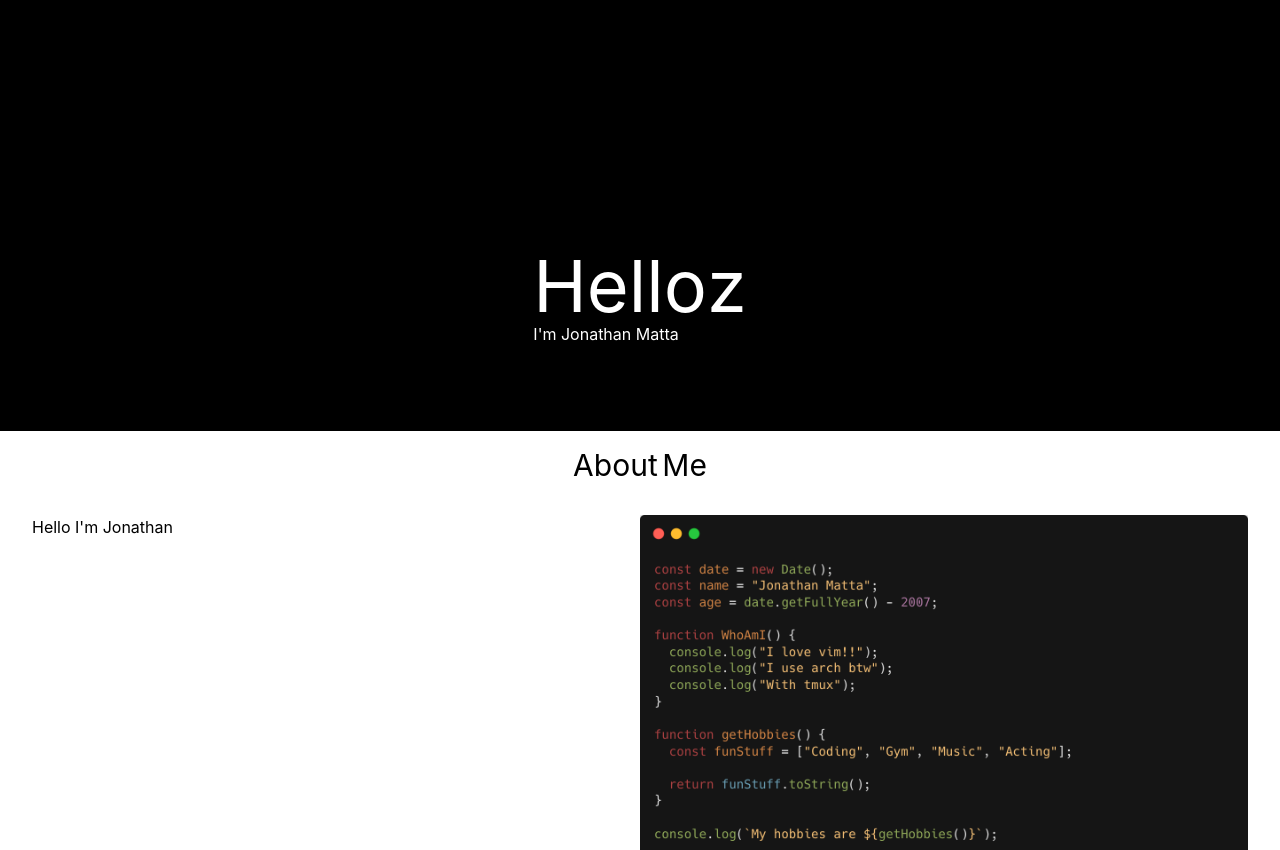
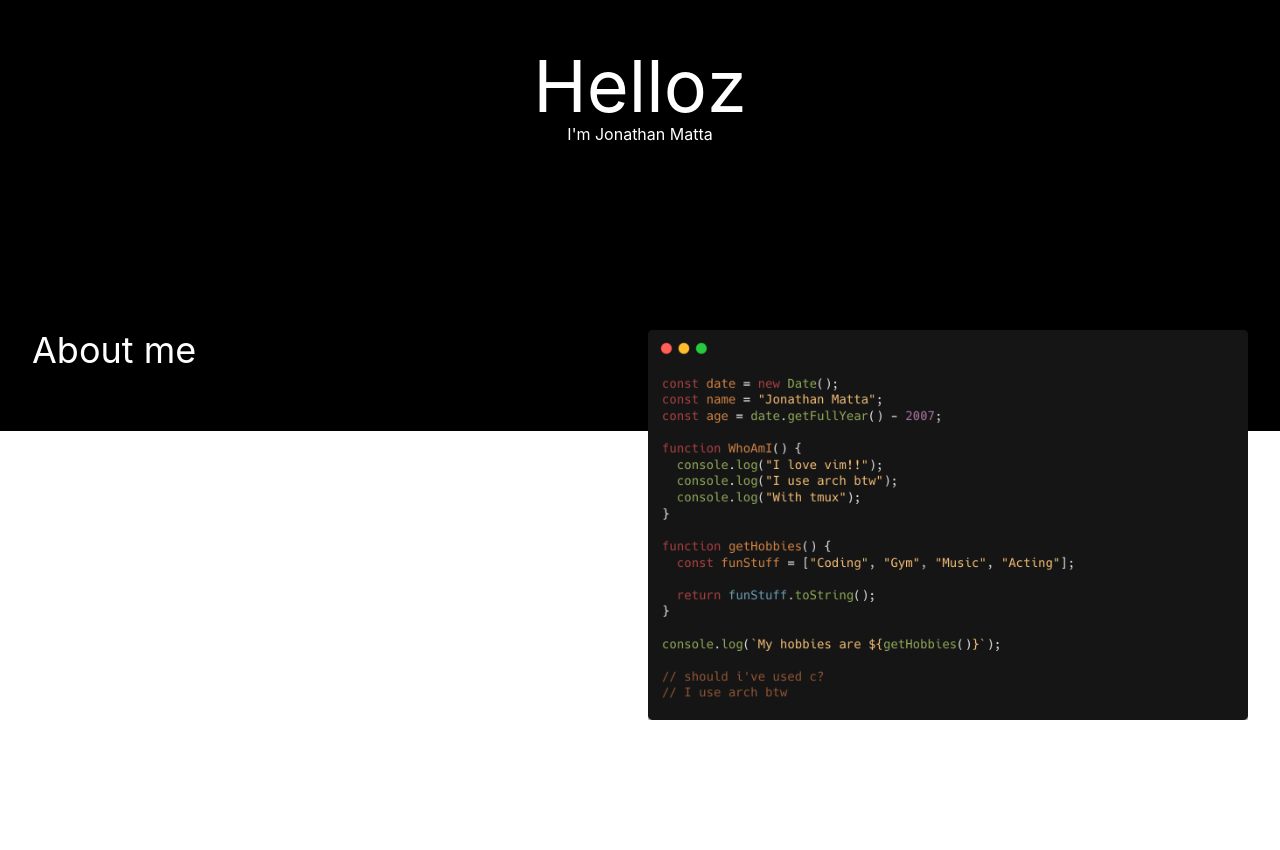
Before and after one commit to jmattaa/portfolio, a React (Create React App) app: page / in a window 1280 px wide. Shown: the part 102-952 px from the top of the page. After the commit the page ends 854 px from the top, so only its background shows below. Built offline with nearby package versions, Linux system fonts and the light colour scheme.

Commit message:
Did some UI changes Todo: fix aboutme title being weird
Signed-off-by: jmattaa <mattajonathan1@gmail.com>

```diff
--- a/src/components/About.jsx
+++ b/src/components/About.jsx
@@ -3,20 +3,20 @@ import AnimatedText from "./AnimatedText";
 
 const AboutMe = () => {
     return (
-        <div className="mt-4 h-1/2 w-screen flex flex-col items-center">
-            <AnimatedText
-                className="text-3xl"
-                text="About Me"
-                y={-2}
-                delay={1}
-            />
-            <div className="flex p-8">
-                <div className="w-1/2">
-                    <p>Hello I'm Jonathan</p>
+        <div className="h-1/2 w-screen flex flex-col items-center">
+            <div className="grid grid-rows-2 lg:grid-cols-2 lg:grid-rows-1 gap-4 p-8">
+                <div className="order-last lg:order-first">
+                    <AnimatedText
+                        className="text-black text-4xl mb-2 lg:text-white"
+                        text="About me"
+                        delay={1}
+                        y={20}
+                    />
+                    <p className="">Hello I'm Jonathan</p>
                 </div>
 
                 <img
-                    className="w-1/2 h-auto object-scale-down"
+                    className="h-auto object-scale-down order-first  lg:order-last"
                     src="/img/aboutme.png"
                     alt="me"
                 />
--- a/src/components/AnimatedText.jsx
+++ b/src/components/AnimatedText.jsx
@@ -33,11 +33,10 @@ const AnimatedText = ({ text, delay, className, x, y }) => {
     };
 
     return (
-        <motion.div initial="hidden" animate={controls}>
+        <motion.div className={className} initial="hidden" animate={controls}>
             {text.split("").map((char, index) => (
                 char !== " " ? (
                     <motion.span
-                        className={className}
                         key={index}
                         style={{ display: 'inline-block' }}
                         custom={index} // Pass index as a custom prop
--- a/src/components/Hero.jsx
+++ b/src/components/Hero.jsx
@@ -1,10 +1,11 @@
 import { motion } from 'framer-motion';
 import AnimatedText from './AnimatedText';
+
 const Hero = () => {
     return (
-        <div className="w-screen h-2/3 text-white">
+        <div className="w-screen h-1/2 text-white">
             <motion.div
-                className="w-[200vw] absolute h-2/3 bg-black"
+                className="w-[200vw] absolute h-2/3 bg-black -z-10"
                 initial={{
                     borderRadius: '100%',
                     translateY: '-150vh',
@@ -19,7 +20,7 @@ const Hero = () => {
             </motion.div>
 
             <div
-                className="flex flex-col absolute top-1/2 left-1/2 transform -translate-x-1/2 -translate-y-1/2"
+                className="flex flex-col h-full justify-center items-center"
             >
                 <AnimatedText
                     text="Helloz"
```
